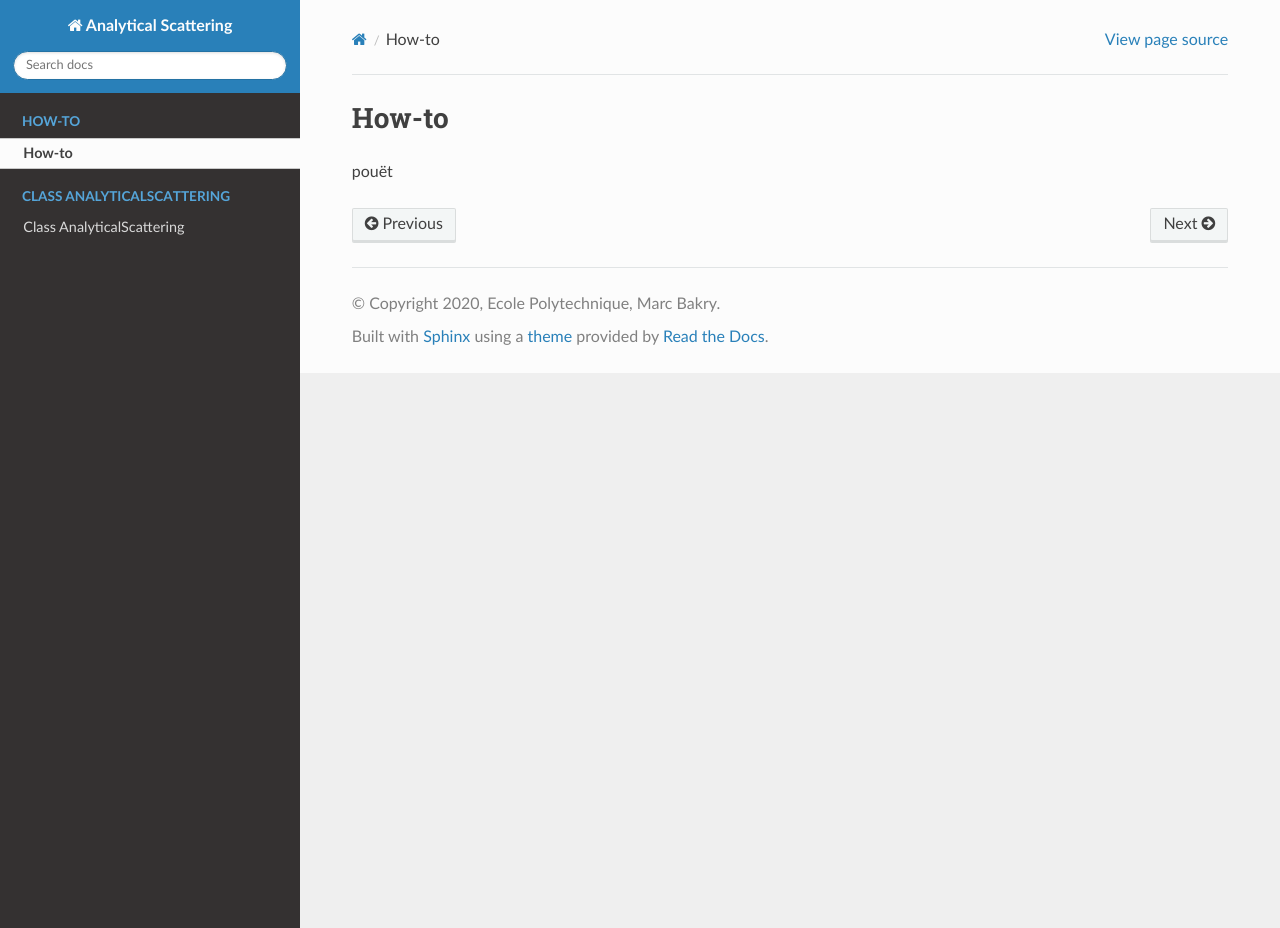
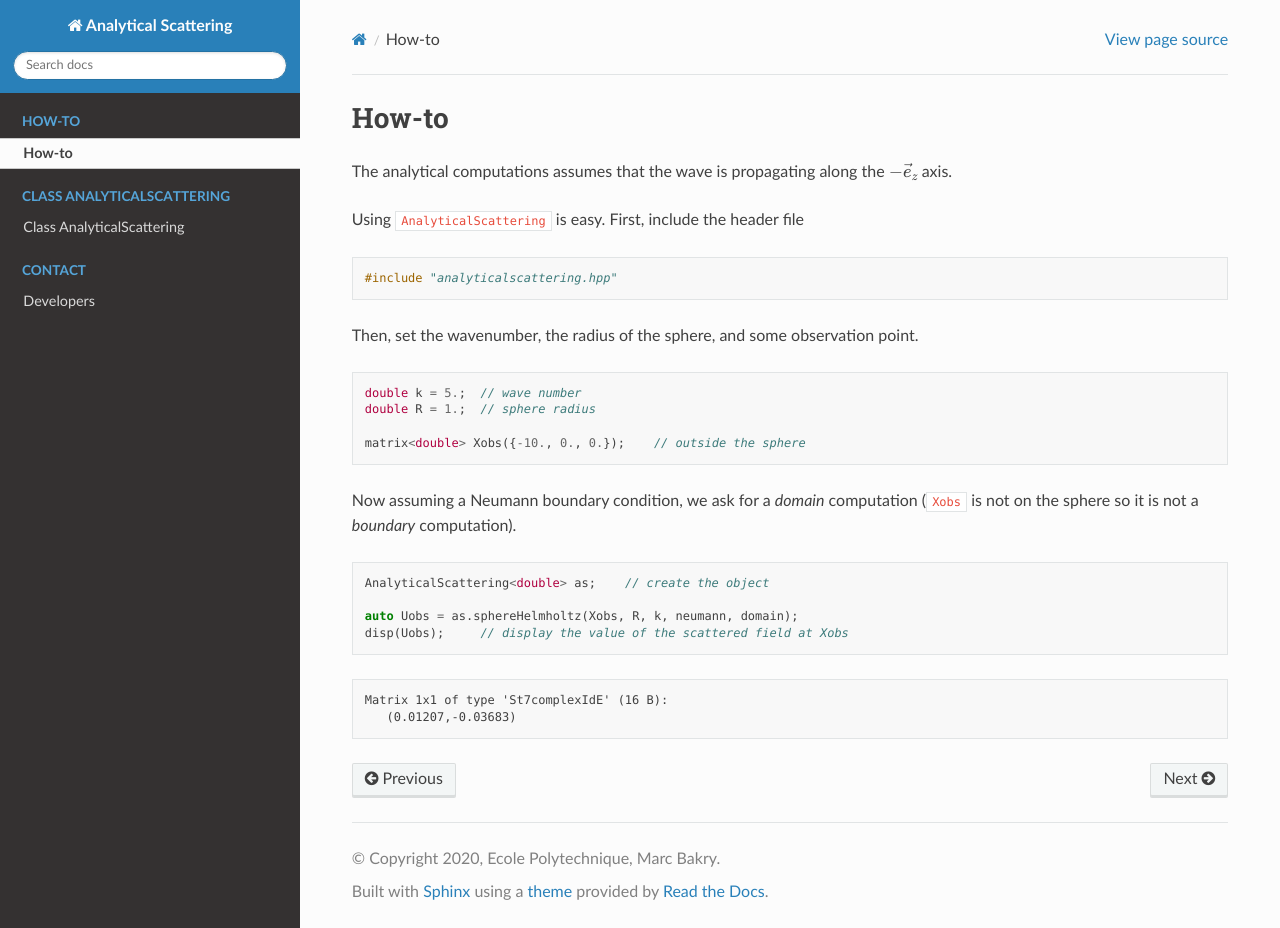
Before and after one commit to marcbakry/AnalyticalScattering, a Sphinx documentation site: the page built from doc/source/howto.rst, in a window 1280 px wide and 928 px high. Built offline with Sphinx 7.4.7 and the Read the Docs theme 2.0.0, drawn with Linux system fonts in a browser that asks for light colours.

Commit message:
added contact, howto

```diff
--- /dev/null
+++ b/doc/source/developers.rst
@@ -0,0 +1,6 @@
+.. _label-developers:
+
+Developers
+==========
+
+Marc Bakry, research engineer at `CEA <https://www.cea.fr>`_, (former post-doc at Ecole polytechnique) : marc.bakry at gmail dot com
--- a/doc/source/howto.rst
+++ b/doc/source/howto.rst
@@ -4,4 +4,35 @@
 How-to
 ======
 
-pouët
+The analytical computations assumes that the wave is propagating along the :math:`-\vec e_z` axis.
+
+Using ``AnalyticalScattering`` is easy. First, include the header file
+
+.. code:: c++
+
+    #include "analyticalscattering.hpp"
+
+
+Then, set the wavenumber, the radius of the sphere, and some observation point.
+
+.. code:: c++
+
+    double k = 5.;  // wave number
+    double R = 1.;  // sphere radius
+
+    matrix<double> Xobs({-10., 0., 0.});    // outside the sphere
+
+Now assuming a Neumann boundary condition, we ask for a *domain* computation (``Xobs`` is not on the sphere so it is not a *boundary* computation).
+
+.. code:: c++
+
+    AnalyticalScattering<double> as;    // create the object
+
+    auto Uobs = as.sphereHelmholtz(Xobs, R, k, neumann, domain);
+    disp(Uobs);     // display the value of the scattered field at Xobs
+
+
+.. code:: text
+
+    Matrix 1x1 of type 'St7complexIdE' (16 B):
+       (0.01207,-0.03683)
```
Also changed, not shown: doc/source/class_analyticalscattering.rst (+7 -1 lines), doc/source/index.rst (+34 -0 lines).
